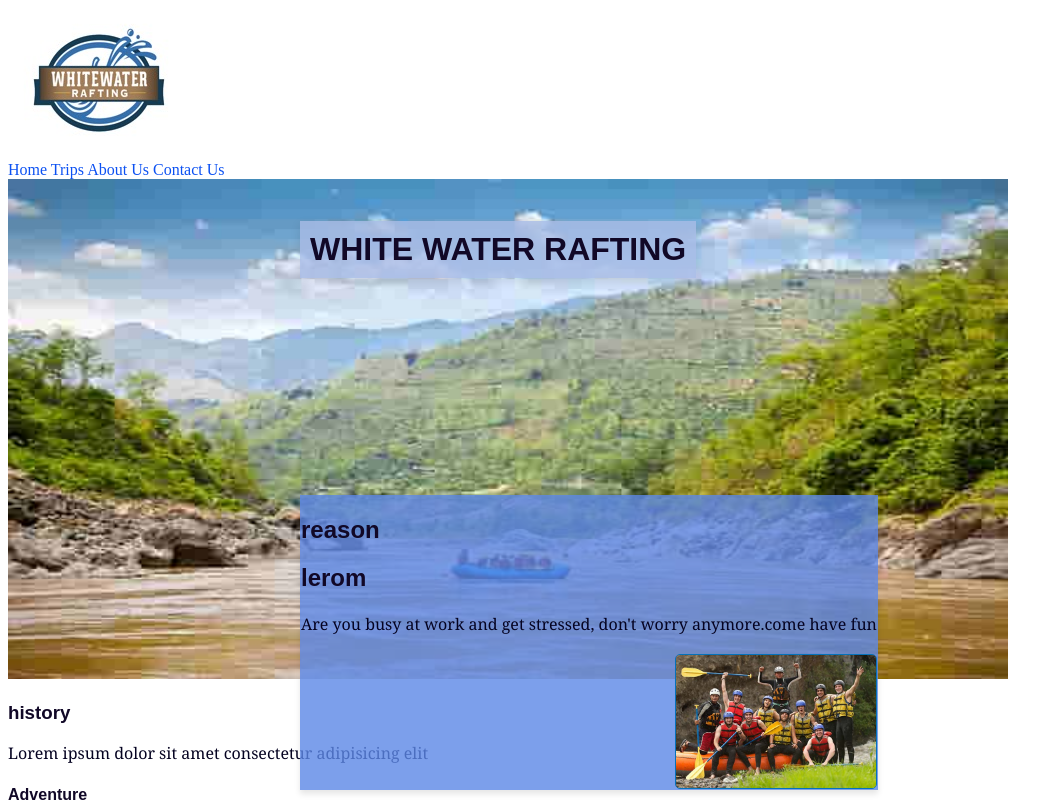
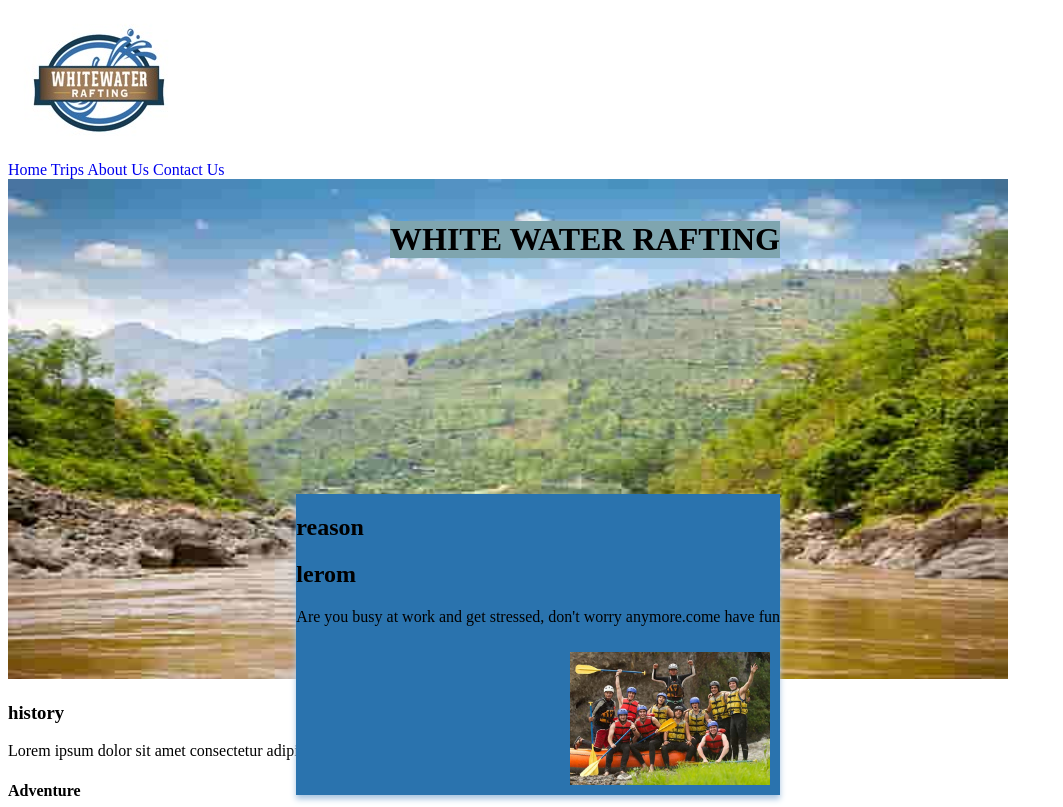
Before and after one commit to paul256-mp/wdd130, a plain HTML site: page wwr/about.html in a window 1280 px wide. Shown: the top 807 px of the page, without its empty margins (0-1063 px from the left). Drawn offline with Linux system fonts and the light colour scheme.

Commit message:
feat: refactor rafting.css for improved styling and typography

```diff
--- a/wwr/rafting.css
+++ b/wwr/rafting.css
@@ -1,95 +1,40 @@
-@import url('https://fonts.googleapis.com/css2?family=Roboto+Condensed:ital,wght@0,100..900;1,100..900&display=swap');
-/* Define CSS variables in the :root pseudo-class */
+
 :root {
-  --primary-color: #0572ba;
-  --secondary-color: #578FCA;
-  --accent1-color: #3674B5;
-  --accent-color: #A1E3F9;
-  --heading-color: #110827;
-  --text-color: #050321;
-  --link-color: #0c51f2;
+  --head-background-color: #a8c5e1;
+  --heading-text-color: #13528A;
+  --heading-font-family: 'Roboto Condensed', sans-serif;
+  --paragraph-font-color: #000000;
+  --padding: 1rem;
+  --border: 1px solid #000;
 }
-/* Style headings (h1, h2, etc.) and paragraphs */
-h1,
-h2,
-h3,
-h4,
-h5,
-h6 {
-  color: var(--heading-color);
-  font-family: 'Arial', sans-serif;
+a{
+text-decoration: none;
 }
 
-p {
-  color: var(--text-color);
-  font-family: 'Georgia', serif;
-}
-
-/* Style hyperlinks and remove underlines from image links */
-a {
-  color: var(--link-color);
-  text-decoration: none;
-  /* Remove underline from all links */
-}
-
-a img {
-  text-decoration: none;
-  /* Ensure underline is not applied to images */
-}
-.hero image {
+.hero img{
   display: block;
   width: 100%;
   height: auto;
 }
-/* Position the h1 heading absolutely */
+
 h1 {
   position: absolute;
+  background-color: #7fa5af;
   top: 200px;
-  /* Adjust as per your design */
-  padding: 10px;
-  background-color: rgba(168, 188, 231, 0.804);
-  left: 300px;
-  /* Adjust as per your design */
-  color: var(--heading-color);
-  /* Use color variable for consistency */
-  box-shadow: 0px 4px 10px rgba(0, 0, 0, 0.1);
-    /* Add subtle shadow for readability */
+  right: 500px;
+}
 
-  z-index: 10;
-  /* Ensure it stays on top if needed */
-}
-/* Style and position the article absolutely */
 article {
   position: absolute;
-  bottom: 10px;
-  /* Adjust to fit your layout */
-  left: 300px;
-  /* Adjust to fit your layout */
-  background-color: rgba(92, 136, 230, 0.804);
-  /* Semi-transparent background */
+  background-color: rgb(42, 115, 174);
+  bottom: 5px;
+  right: 500px;
+  box-shadow: 0px 4px 6px #a8c5e1;
 
-  padding: 1px;
 
-  /* Add some inner spacing */
-  box-shadow: 0px 4px 6px rgba(0, 0, 0, 0.1);
-  /* Add subtle shadow for readability */
+  }
+
+article img{
+  float: right;
+  margin: 10px;
 }
-
-/* Float the image inside the article to the right of the paragraph */
-article img {
-  float: right;
-  margin-left: 30px;
-  /* Add spacing between the image and the text */
-  border: 1px solid var(--primary-color);
-  /* Optional: Add border for styling */
-  border-radius: 5px;
-  /* Optional: rounded corners */
-}
-
-/* Style the paragraph inside the article */
-article p {
-  color: var(--text-color);
-  line-height: 1.6;
-  /* Improve readability */
-  font-family: 'Georgia', serif;
-}
```
